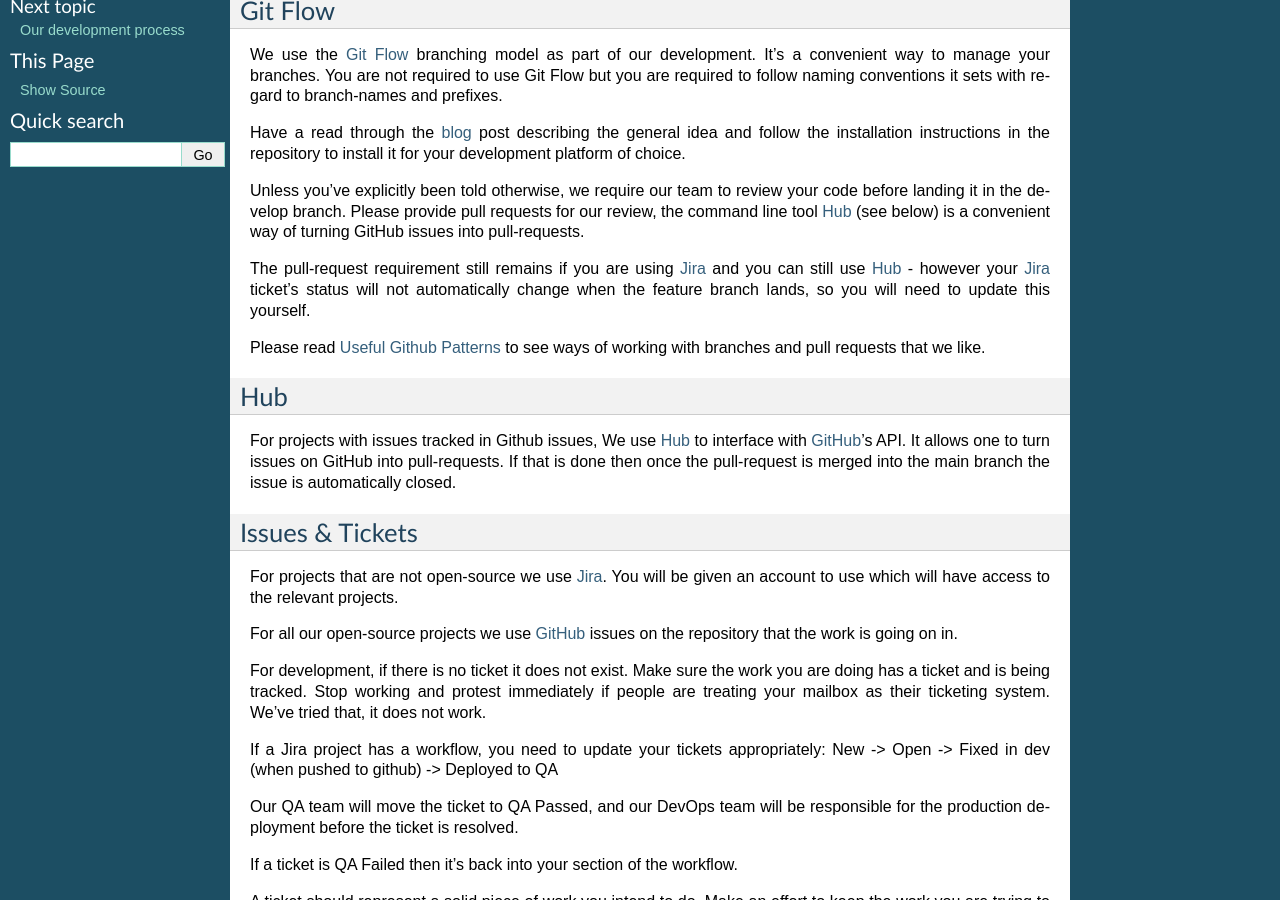
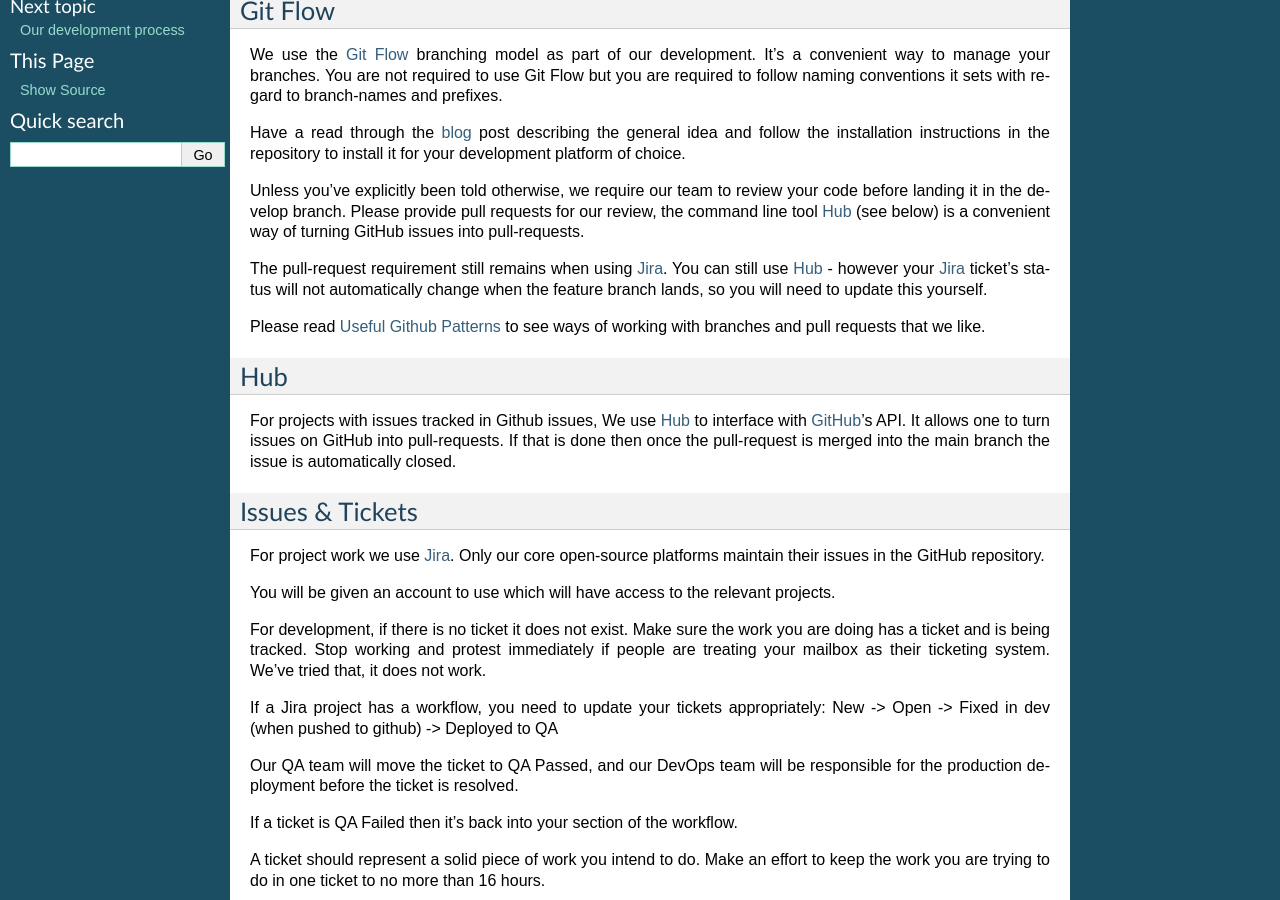
Before and after one commit to praekeltfoundation/ways-of-working, a Sphinx documentation site: the page built from docs/tools.rst, in a window 1280 px wide and 900 px high, scrolled down 350 px. Built offline with Sphinx 7.4.7, drawn with Linux system fonts in a browser that asks for light colours.

Commit message:
Jira for projects, GitHub only for core OS platform work

```diff
--- a/docs/tools.rst
+++ b/docs/tools.rst
@@ -35,7 +35,7 @@
 Please provide pull requests for our review, the command line tool Hub_ (see below) is
 a convenient way of turning GitHub issues into pull-requests.
 
-The pull-request requirement still remains if you are using Jira_ and you can still
+The pull-request requirement still remains when using Jira_. You can still
 use Hub_ - however your Jira_ ticket's status will not automatically change
 when the feature branch lands, so you will need to update this yourself.
 
@@ -53,11 +53,11 @@
 Issues & Tickets
 ----------------
 
-For projects that are not open-source we use Jira_. You will be given an
-account to use which will have access to the relevant projects.
+For project work we use Jira_. Only our core open-source platforms maintain
+their issues in the GitHub repository.
 
-For all our open-source projects we use GitHub_ issues on the repository
-that the work is going on in.
+You will be given an account to use which will have access to the relevant
+projects.
 
 For development, if there is no ticket it does not exist.
 Make sure the work you are doing has a ticket and is being tracked.
```
